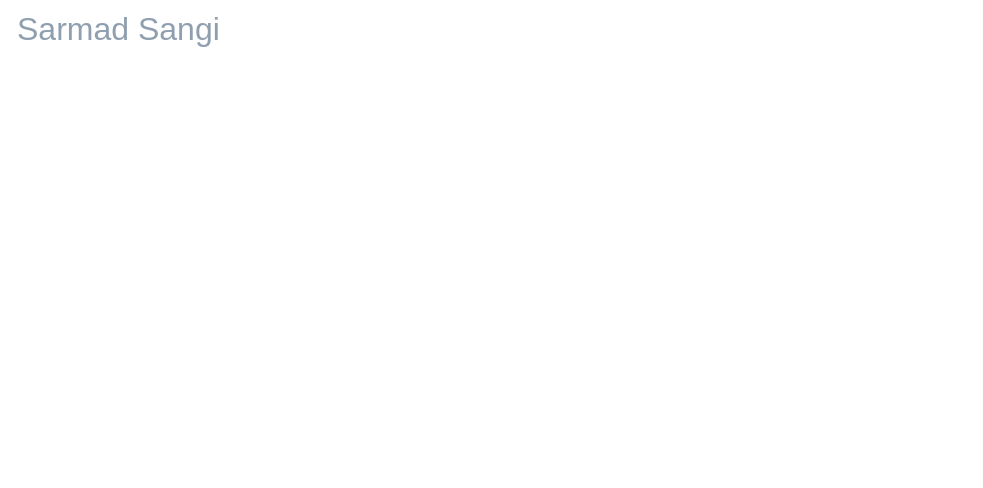
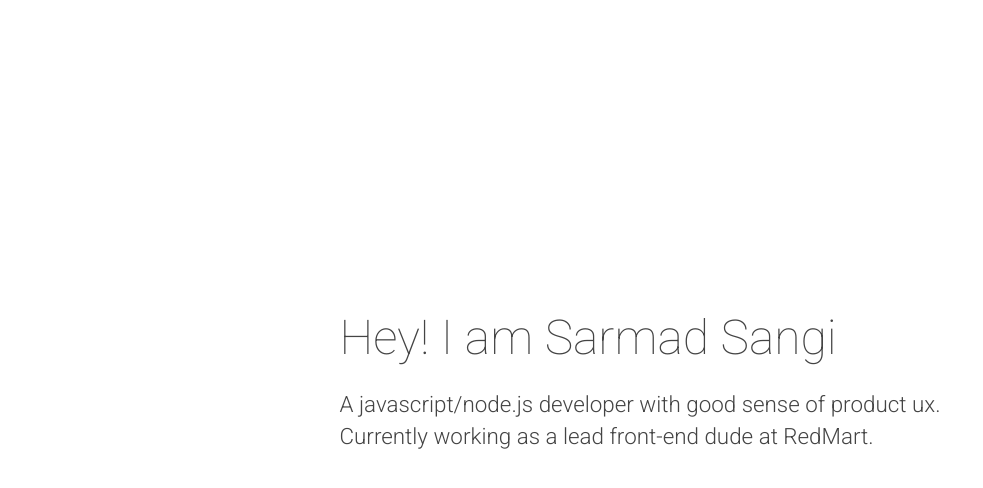
Before and after one commit to sarmadsangi/sarmadsangi.github.io, a website: page index.html in a window 1280 px wide. Shown: the whole page, without its empty margins (0-983 px from the left). Drawn offline with Linux system fonts and the light colour scheme.

Commit message:
minimal css and content added

```diff
--- a/index.html
+++ b/index.html
@@ -9,10 +9,17 @@
 
         <link rel="apple-touch-icon" href="apple-touch-icon.png">
         <!-- Place favicon.ico in the root directory -->
-
+        <link href='http://fonts.googleapis.com/css?family=Roboto:300,700,100,400' rel='stylesheet' type='text/css'>
         <link rel="stylesheet" href="dist/stylesheets/index.css">
     </head>
     <body>
-        <h1>Sarmad Sangi</h1>
+        <section class='panel'>
+            <h1>Hey! I am Sarmad Sangi</h1>
+            <p>
+                A javascript/node.js developer with good sense of product ux.
+                <br>
+                Currently working as a lead front-end dude at RedMart.
+            </p>
+        </section>
     </body>
 </html>
--- a/src/stylesheet/index.css
+++ b/src/stylesheet/index.css
@@ -3,6 +3,7 @@
 --fontSize: 1rem;
 --mainColor: #12345678;
 --highlightColor: hwb(190, 35%, 20%);
+--fontFamily: 'Roboto', sans-serif;
 }
 
 /* custom media queries */
@@ -10,16 +11,15 @@
 
 /* some var() & calc() */
 body {
-color: var(--mainColor);
-
-font-size: var(--fontSize);
-line-height: calc(var(--fontSize) * 1.5);
-padding: calc((var(--fontSize) / 2) + 1px);
-}
-
-/* custom media query usage */
-@media (--viewport-medium) {
-body { font-size: calc(var(--fontSize) * 1.2); }
+    color: var(--mainColor);
+    font-size: var(--fontSize);
+    font-family: var(--fontFamily);
+    line-height: calc(var(--fontSize) * 1.5);
+    margin: 0;
+    display: flex;
+    justify-content: center;
+    align-items: center;
+    height: 100vh;
 }
 
 /* custom selectors */
@@ -28,8 +28,8 @@ body { font-size: calc(var(--fontSize) * 1.2); }
 
 /* colors stuff */
 a {
-color: var(--highlightColor);
-transition: color 1s; /* autoprefixed ! */
+    color: var(--highlightColor);
+    transition: color 1s; /* autoprefixed ! */
 }
 a:hover { color: gray(255, 50%) }
 a:active { color: rebeccapurple }
@@ -37,19 +37,14 @@ a:any-link { color: color(var(--highlightColor) blackness(+20%)) }
 
 /* font stuff */
 h1 {
-    font-family: sans-serif;
-    font-weight: 100;
-    font-size: 2em;
+    font-weight: 200;
+    font-size: 3em;
+    color: #444;
 }
 
-table {
-font-variant-numeric: lining-nums;
+p {
+    font-weight: 300;
+    font-size: 1.4em;
+    color: #444;
+    line-height: 1.4em;
 }
-
-/* filters */
-.blur {
-filter: blur(4px);
-}
-.sepia {
-filter: sepia(.8);
-}
```
Also changed, not shown: dist/stylesheets/index.css.
